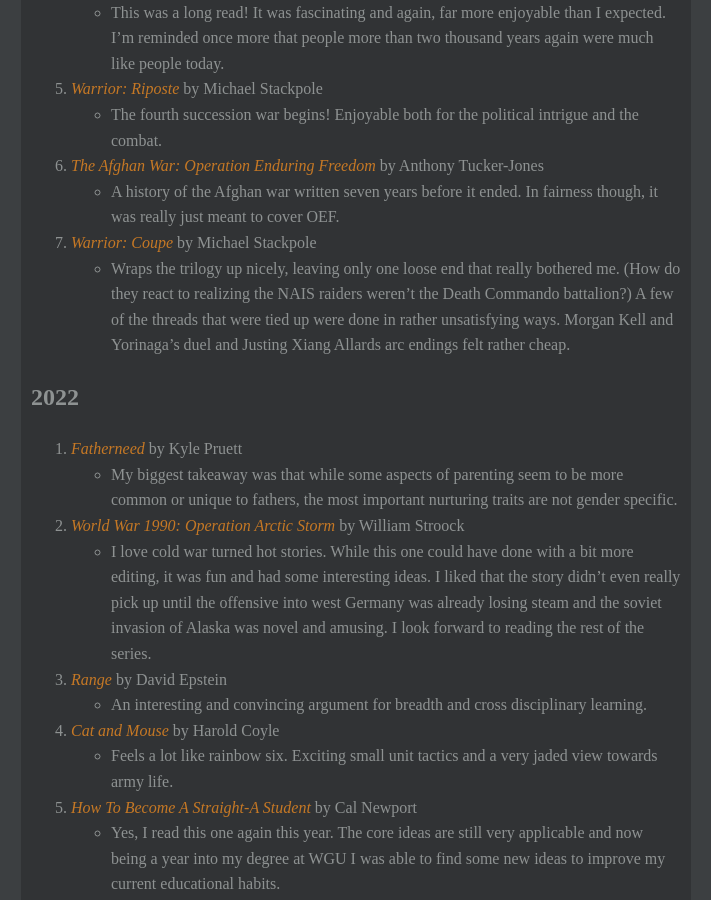
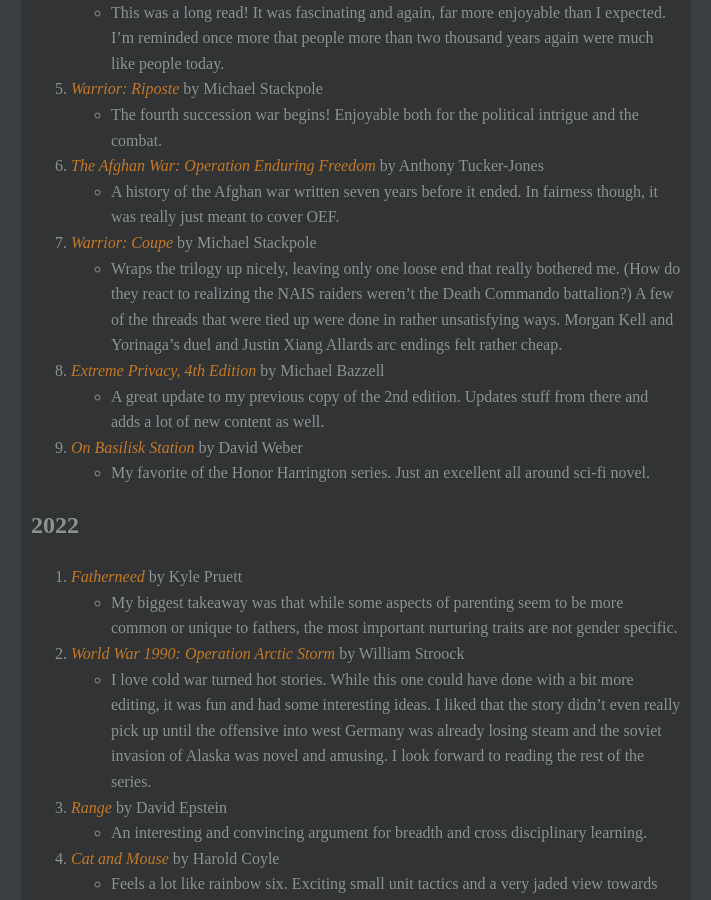
Before and after one commit to noUsernamesLef7/noUsernamesLef7.github.io, a Jekyll site: the page built from personal/books/index.md, in a window 1280 px wide and 900 px high, scrolled down 531 px. Shown: the whole window, without its empty margins (284-995 px from the left). Built offline with Jekyll 4.4.1, drawn with Linux system fonts in a browser that asks for light colours.

Commit message:
Add recent books

```diff
--- a/personal/books/index.md
+++ b/personal/books/index.md
@@ -22,7 +22,11 @@ A few groupings of my favorite books on specific topics or genres, as well as a
 6. *The Afghan War: Operation Enduring Freedom* by Anthony Tucker-Jones
     * A history of the Afghan war written seven years before it ended. In fairness though, it was really just meant to cover OEF.
 7. *Warrior: Coupe* by Michael Stackpole
-    * Wraps the trilogy up nicely, leaving only one loose end that really bothered me. (How do they react to realizing the NAIS raiders weren't the Death Commando battalion?) A few of the threads that were tied up were done in rather unsatisfying ways. Morgan Kell and Yorinaga's duel and Justing Xiang Allards arc endings felt rather cheap.
+    * Wraps the trilogy up nicely, leaving only one loose end that really bothered me. (How do they react to realizing the NAIS raiders weren't the Death Commando battalion?) A few of the threads that were tied up were done in rather unsatisfying ways. Morgan Kell and Yorinaga's duel and Justin Xiang Allards arc endings felt rather cheap.
+8. *Extreme Privacy, 4th Edition* by Michael Bazzell
+    * A great update to my previous copy of the 2nd edition. Updates stuff from there and adds a lot of new content as well.
+9. *On Basilisk Station* by David Weber
+    * My favorite of the Honor Harrington series. Just an excellent all around sci-fi novel.
 
 ## 2022
 1. *Fatherneed* by Kyle Pruett
```
